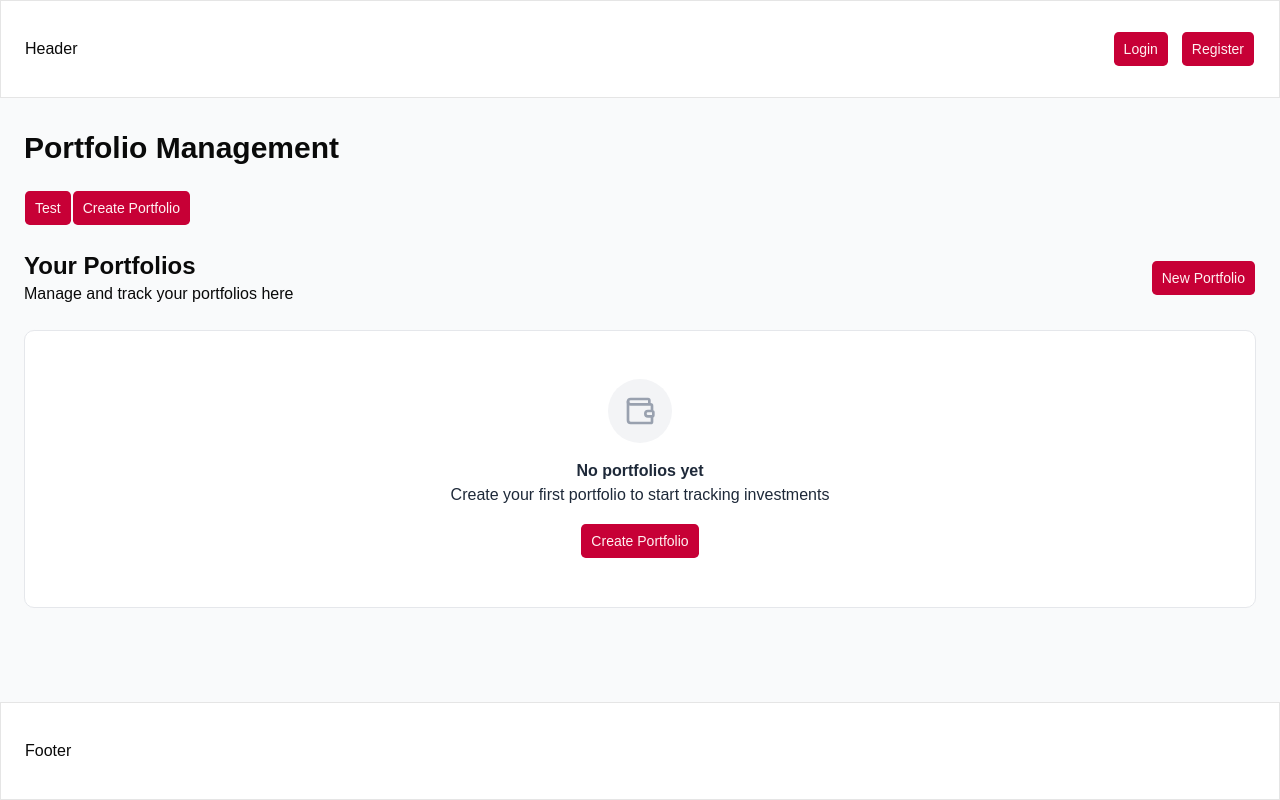
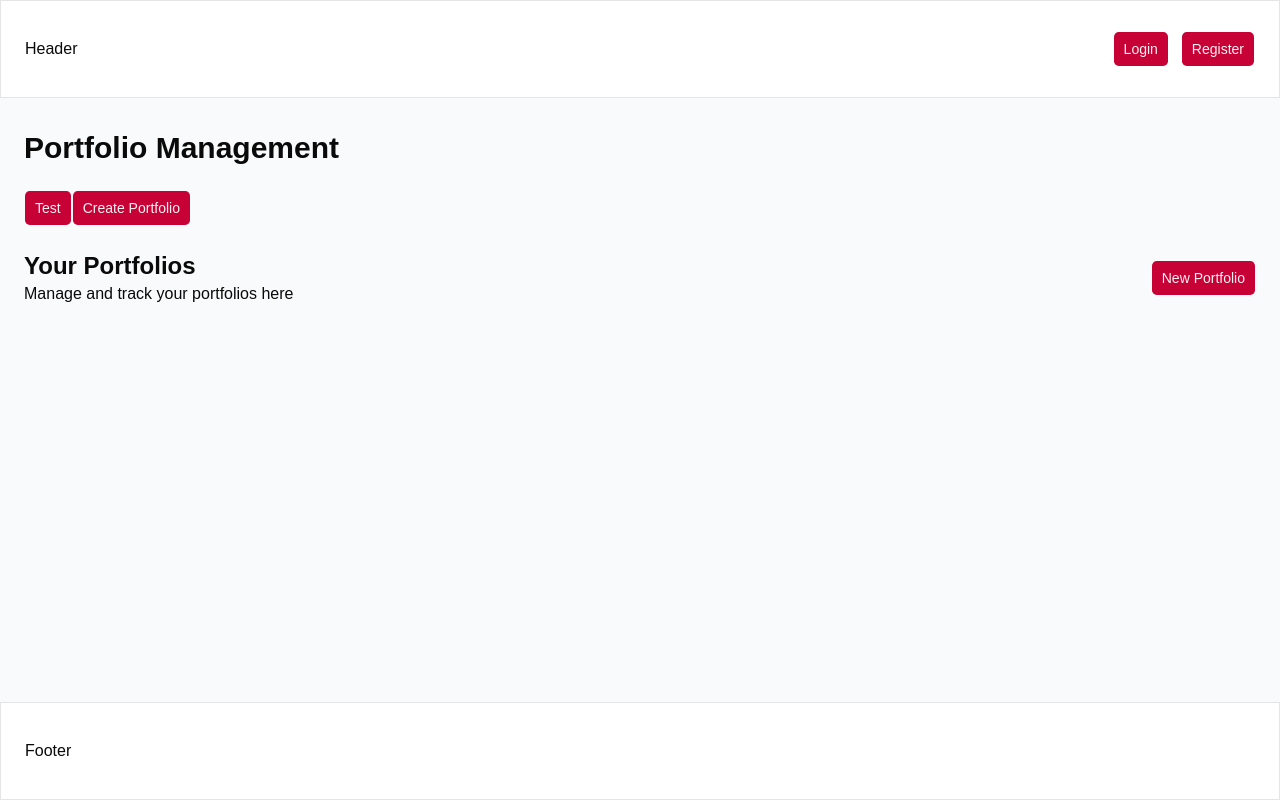
Before and after one commit to bilalkinali/PortfolioManagement.Api, a React (Vite) app in the folder portfoliomanagement.web/: page / in a window 1280 px wide. Built offline with nearby package versions, Linux system fonts and the light colour scheme.

Commit message:
Fetch and display user portfolios in App component (for now in App.tsx)
Refactored App to load portfolios based on authenticated user and render portfolio cards or an empty state message. Cleaned up unused code and improved layout for better UX. Still need portfolio cards

```diff
--- a/portfoliomanagement.web/src/app/App.tsx
+++ b/portfoliomanagement.web/src/app/App.tsx
@@ -1,17 +1,51 @@
+import { useEffect, useState } from 'react'
 import AppLayout from '@/app/layout/AppLayout'
 import { Button } from '@/components/ui/button'
 import { Wallet } from 'lucide-react'
 import CreatePortfolioDialog from '@/features/portfolios/create/components/CreatePortfolioDialog'
+import { getPortfolios, type PortfolioResponse } from '../features/portfolios/get/api/getPortfolios'
+import { useAuth } from '@/features/auth/shared/auth-context'
+
 
 function App() {
+    const [portfolios, setPortfolios] = useState<PortfolioResponse[]>([]);
+    const [isLoading, setIsLoading] = useState(false);
+    //const [errorMessage, setErrorMessage] = useState<string | null>(null);
+
+    const { user } = useAuth();
+
+    async function loadPortfolios() {
+        try {
+            setIsLoading(true);
+            //setErrorMessage(null);
+
+            const result = await getPortfolios();
+
+            setPortfolios(result);
+        } catch {
+            //setErrorMessage("Failed to load portfolios");
+        } finally {
+            setIsLoading(false);
+        }
+    }
+
+    useEffect(() => {
+        if (!user) {
+            setPortfolios([]);
+            return;
+        }
+
+        loadPortfolios();
+    }, [user])
+
     return (
         <AppLayout>
             <h1 className="text-3xl font-semibold mb-6">Portfolio Management</h1>
             <Button>Test</Button>
             <CreatePortfolioDialog onSuccess={() => console.log("Portfolio created")} />
 
+            {/* Portfolio section (hide if no user) */}
             <section className="mt-6">
-                {/* Get portfolios, if empty */}
                 <div className="mb-6 flex items-center justify-between">
                     <div>
                         <h1 className="text-2xl font-semibold">Your Portfolios</h1>
@@ -20,6 +54,8 @@ function App() {
                     <Button>New Portfolio</Button>
                 </div>
 
+                {/* If user is logged in but no portfolio */}
+                {user && !isLoading && portfolios.length === 0 && (
                     <div className="rounded-xl border border-gray-200 bg-white p-12 text-center">
                         <div className="mx-auto mb-4 flex h-16 w-16 items-center justify-center rounded-full bg-gray-100">
                             <Wallet className="h-8 w-8 text-gray-400" />
@@ -33,8 +69,22 @@ function App() {
 
                         <Button>Create Portfolio</Button>
                     </div>
-                {/* Else show portfolio cards */}
+                )}
+
+                {/* Display portfolio cards (need PortfolioCard) */}
+                {user && !isLoading && portfolios.length > 0 && (
+                    <div className="grid grid-cols-1 md:grid-cols-2 lg:grid-cols-3 gap-6">
+                        {portfolios.map((portfolio) => (
+                            <div className="rounded-xl border bg-white p-6"
+                                key={portfolio.id}>
+                                <h3 className="font-semibold">{portfolio.name}</h3>
+                                <p>{portfolio.description}</p>
+                            </div>
+                        ))}
+                    </div>
+                )}
             </section>
+
         </AppLayout>
     );
 }
```
Lines whose indentation alone changed are shown as unchanged.
